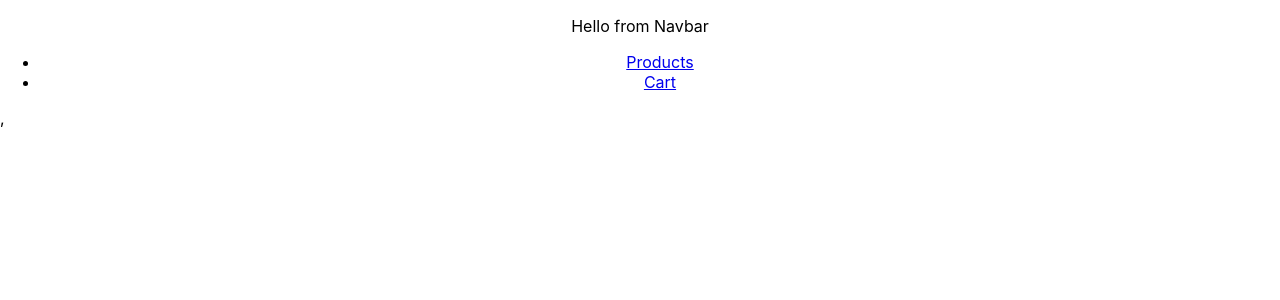
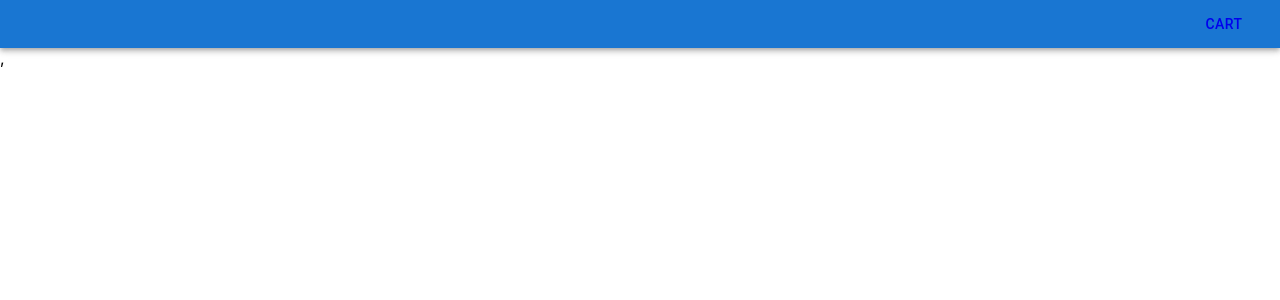
Before and after one commit to fwg-dev/shopping-cart, a React (Create React App) app: page / in a window 1280 px wide. Shown: the top 300 px of the page. Built offline with nearby package versions, Linux system fonts and the light colour scheme.

Commit message:
import navbar icons from material ui. Impleted Link to the caqrt navigation.

```diff
--- a/src/components/Navbar.js
+++ b/src/components/Navbar.js
@@ -3,20 +3,27 @@ import { Link } from 'react-router-dom';
 import Cart from './Cart.js';
 import Products from './Products.js';
 
+//imports from material ui
+import {AppBar, Toolbar, IconButton,  Typography,Button} from '@mui/material';
+
 
 function Navbar() {
   return (
-    <div>
-      <p>Hello from Navbar</p>
-      <ul>
-        <li>
-          <Link to="/"> Products</Link>
-        </li>
-        <li>
-          <Link to="/Cart"> Cart</Link>
-        </li>
-      </ul>
-    </div>
+    <div className="navigation">
+         <AppBar position="static">
+        <Toolbar variant="dense">
+          <Typography variant="h6" component="div" sx={{ flexGrow: 1 }}>
+          {/* <Link to="/products"> Products</Link> */}
+          </Typography>
+          <Link to="/Cart">
+          <Button color="inherit">
+           Cart
+        </Button>
+        </Link>
+        </Toolbar>
+      </AppBar>
+
+  </div>
   )
 }
 
```
